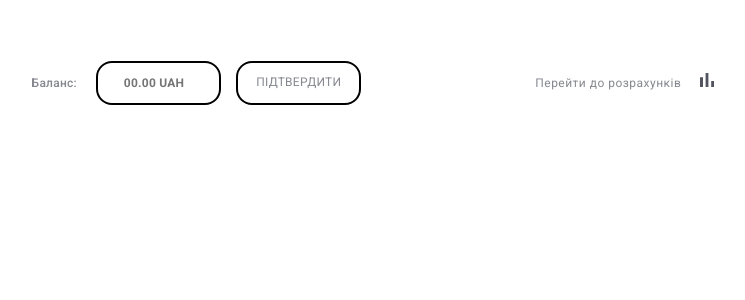
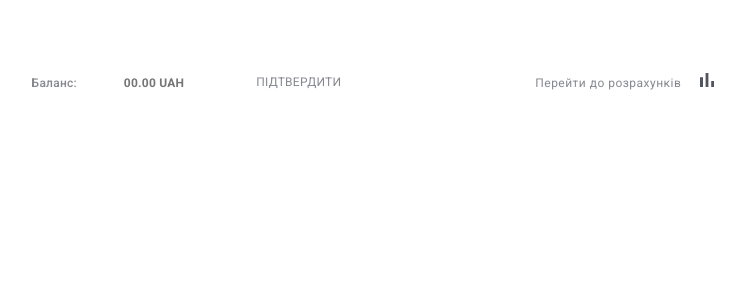
Before and after one commit to SakaPati/InvestIQ, a React (Vite) app in the folder frontend/: page /InvestIQ/report in a window 1280 px wide. Shown: the top 300 px of the page, without its empty margins (277-1022 px from the left). Built offline with nearby package versions, Linux system fonts and the light colour scheme; no server answers.

Commit message:
Added: save balance in home page

```diff
--- a/frontend/package.json
+++ b/frontend/package.json
@@ -24,6 +24,7 @@
     "react-icons": "^5.7.0",
     "react-redux": "^9.3.0",
     "react-router": "^8.1.0",
+    "react-router-dom": "^7.18.2",
     "react-spinner-loader": "^1.1.1"
   },
   "devDependencies": {
--- a/frontend/src/components/Home/Home.module.css
+++ b/frontend/src/components/Home/Home.module.css
@@ -66,12 +66,12 @@
   text-transform: uppercase;
   text-align: right;
   color: #000;
-  border: 2px solid #000;
+  border: 2px solid #FFF;
   border-radius: 22px 0 0 22px;
   padding-right: 17px;
 
   @media (min-width: 768px) {
-    border: 2px solid #000;
+    border: 2px solid #FFF;
     border-radius: 16px;
     width: 125px;
     height: 44px;
@@ -82,7 +82,7 @@
 .balanceButton {
   width: 125px;
   height: 44px;
-  border: 2px solid #000;
+  border: 2px solid #FFF;
   border-radius: 0 22px 22px 0;
   width: 125px;
   height: 44px;
@@ -94,7 +94,7 @@
   color: rgba(82, 85, 95, 0.7);
 
   @media (min-width: 768px) {
-    border: 2px solid #000;
+    border: 2px solid #FFF;
     border-radius: 16px;
     width: 125px;
     height: 44px;
--- a/frontend/src/components/Home/Home.tsx
+++ b/frontend/src/components/Home/Home.tsx
@@ -1,21 +1,62 @@
+import { useState, useEffect } from "react";
+import { useDispatch, useSelector } from "react-redux";
 import { Graf } from "@/assets";
 import { Container } from "../utils/container/Container";
-import s from "./Home.module.css"
+import type { RootState, AppDispatch } from "@/redux/store";
+import { login } from "@/redux/slices/user";
+import s from "./Home.module.css";
 
 export const Home = () => {
+    const dispatch = useDispatch<AppDispatch>();
+    const user = useSelector((state: RootState) => state.user);
+    const [balanceInput, setBalanceInput] = useState<string>("");
+
+    useEffect(() => {
+        if (user.balance !== null && user.balance !== undefined) {
+            setBalanceInput(String(user.balance));
+        }
+    }, [user.balance]);
+
+    const handleConfirmBalance = () => {
+        const numericBalance = Number(balanceInput);
+
+        if (isNaN(numericBalance)) return;
+
+        dispatch(
+            login({
+                ...user,
+                balance: numericBalance,
+            })
+        );
+    };
+
     return (
         <section>
             <Container>
                 <div className={s.test}>
-                    <p className={s.calculations}>Перейти до розрахунків <Graf className={s.graf} /></p>
+                    <p className={s.calculations}>
+                        Перейти до розрахунків <Graf className={s.graf} />
+                    </p>
 
                     <p className={s.balance}>Баланс:</p>
                     <div className={s.balanceContainer}>
-                        <input type="number" placeholder="00.00 UAH" className={s.balanceInput} />
-                        <button type="button" className={s.balanceButton}>підтвердити</button>
+                        <input
+                            type="number"
+                            placeholder="00.00 UAH"
+                            className={s.balanceInput}
+                            value={balanceInput}
+                            onChange={(e) => setBalanceInput(e.target.value)}
+                        />
+                        <button
+                            type="button"
+                            className={s.balanceButton}
+                            onClick={handleConfirmBalance}
+                        >
+                            підтвердити
+                        </button>
                     </div>
                 </div>
             </Container>
         </section>
     );
-}
+};
--- a/frontend/src/redux/slices/user.ts
+++ b/frontend/src/redux/slices/user.ts
@@ -5,7 +5,8 @@ export interface CounterState {
   avatar: null | string;
   email: null | string;
   isLoggedIn: boolean;
-  // token: null | string;
+  token: null | string;
+  balance: null | number;
 }
 
 const initialState: CounterState = {
@@ -13,7 +14,8 @@ const initialState: CounterState = {
   avatar: null,
   email: null,
   isLoggedIn: false,
-  // token: null,
+  token: null,
+  balance: null,
 };
 
 export const userSlice = createSlice({
@@ -25,17 +27,20 @@ export const userSlice = createSlice({
       state.avatar = action.payload.avatar;
       state.email = action.payload.email;
       state.isLoggedIn = true;
-      // state.token = action.payload.token;
+      state.token = action.payload.token;
+      state.balance = action.payload.balance;
     },
     logout: (state) => {
       state.username = null;
       state.avatar = null;
       state.email = null;
       state.isLoggedIn = false;
+      state.token = null;
+      state.balance = null;
     },
   },
 });
 
-export const { login, logout } = userSlice.actions
+export const { login, logout } = userSlice.actions;
 
 export default userSlice.reducer;
```
Also changed, not shown: 1 other file (tests, documents, lock files or other folders).
